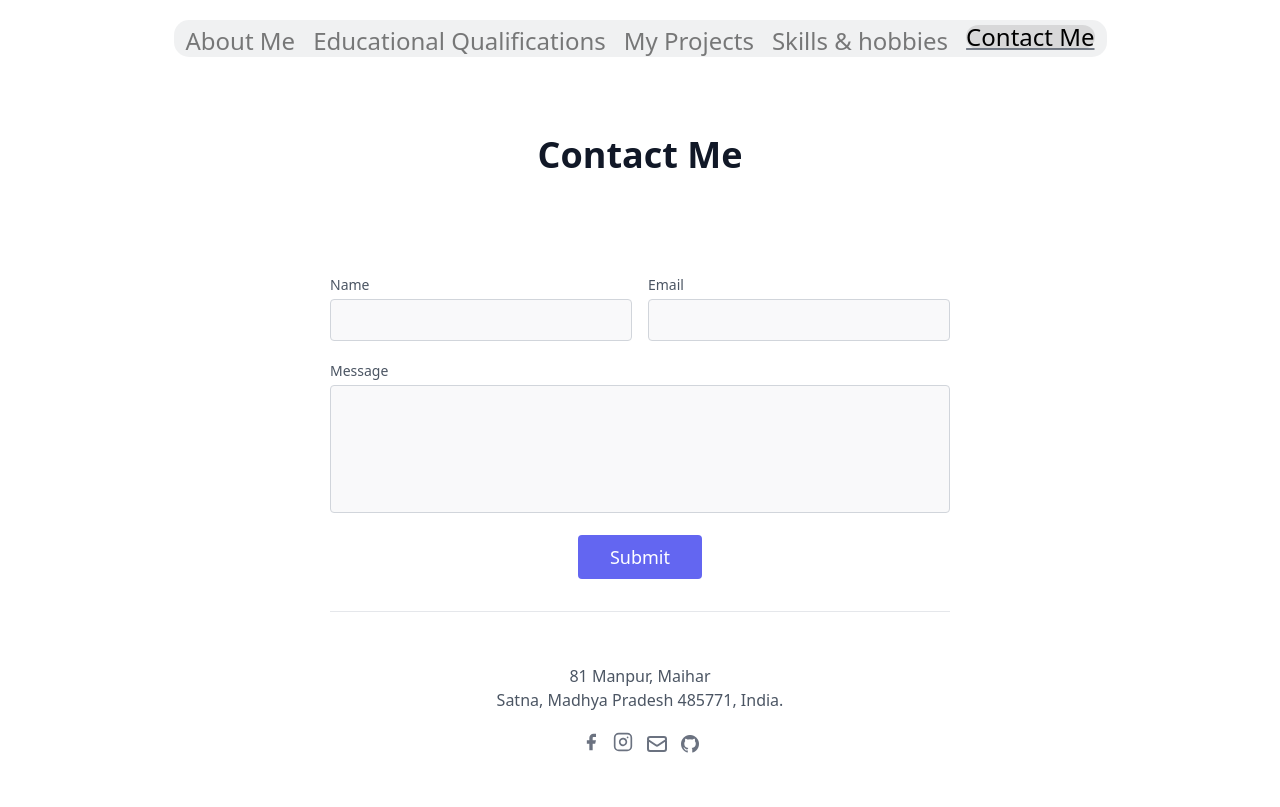
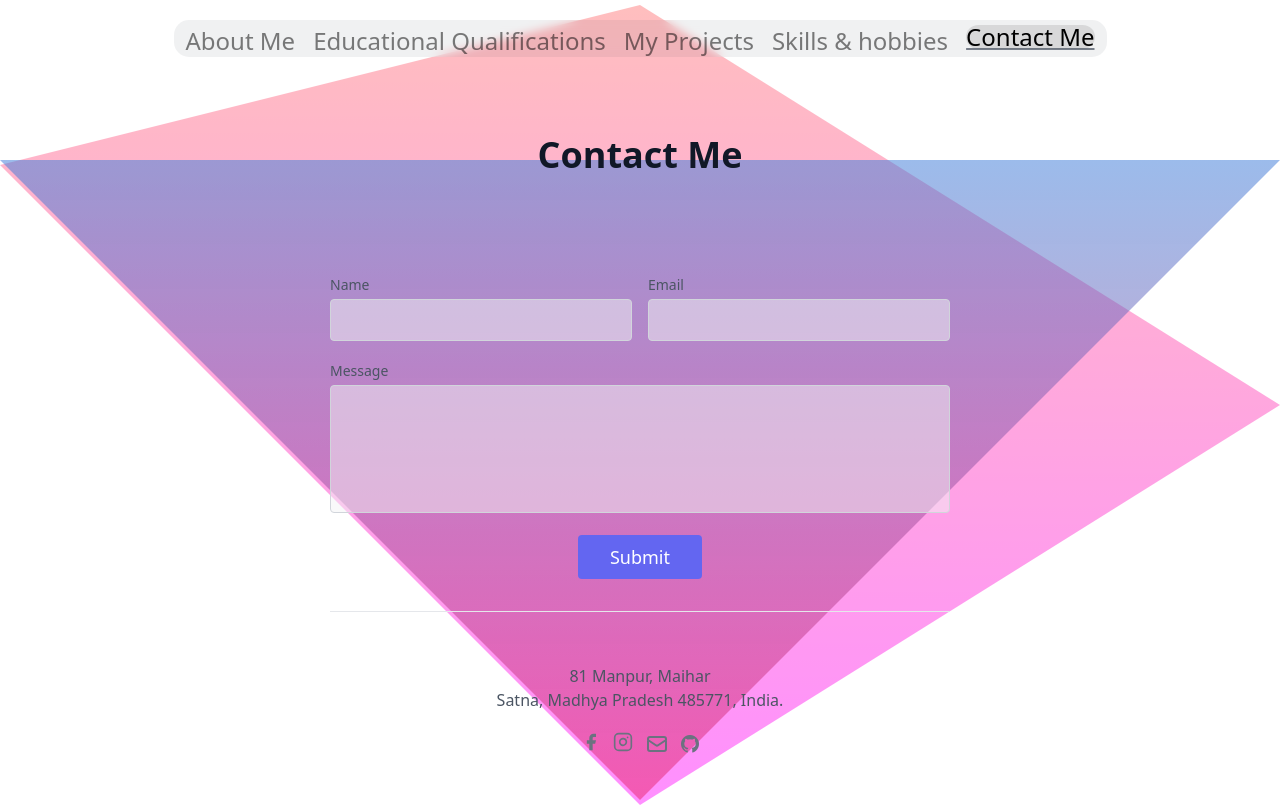
Before and after one commit to sushantsharma08/portfolio, an Angular app in the folder portfolio/: page /my-contacts in a window 1280 px wide. Shown: the top 807 px of the page. Built offline with nearby package versions, Linux system fonts and the light colour scheme.

Commit message:
contact page styling

```diff
--- a/portfolio/src/app/component/routed-component/routed-components/contact-me/contact-me.component.html
+++ b/portfolio/src/app/component/routed-component/routed-components/contact-me/contact-me.component.html
@@ -1,5 +1,4 @@
-<!-- Content -->
-
+<div class="contact">
     <div class=" px-20 mx-auto ">
         <span class="EducationalQualification font-bold title-font text-4xl text-center text-gray-900 "
         >
@@ -51,10 +50,6 @@
 
                 <div *ngIf="submitted" class="font-bold text-green-700 text-center animate-pulse mt-4">{{submitMessage}}</div>
                 <div class="p-2 w-full pt-8 mt-8 border-t border-gray-200 text-center">
-
-                <!-- <svg xmlns="http://www.w3.org/2000/svg" class="h-5 w-5" viewBox="0 0 20 20" fill="currentColor">
-                            <path fill-rule="evenodd" d="M5.05 4.05a7 7 0 119.9 9.9L10 18.9l-4.95-4.95a7 7 0 010-9.9zM10 11a2 2 0 100-4 2 2 0 000 4z" clip-rule="evenodd" />
-                    </svg> -->
                     <p class="leading-normal my-5">81 Manpur, Maihar
                         <br>Satna, Madhya Pradesh 485771, India.
                     </p>
@@ -91,5 +86,4 @@
             </div>
         </div>
     </section>
-
-<script src="https://cdnjs.cloudflare.com/ajax/libs/firebase/7.14.1-0/firebase.js"></script>
+</div>
--- a/portfolio/src/app/component/routed-component/routed-components/contact-me/contact-me.component.scss
+++ b/portfolio/src/app/component/routed-component/routed-components/contact-me/contact-me.component.scss
@@ -0,0 +1,22 @@
+.contact::before{
+    content: " ";
+    position: absolute;
+    top: 5px;
+    left: 0;
+    width: 100%;
+    height: 100%;
+    background: linear-gradient(rgba(255, 0, 0, 0.253),rgba(255, 0, 255, 0.438));
+    clip-path: polygon(50% 0%, 100% 50%, 50% 100%, 0% 20%);
+    z-index: -1;
+}
+.contact::after{
+    content: "";
+    position: fixed;
+    top: 0;
+    left: 0;
+    width: 100%;
+    height: 100%;
+    background: linear-gradient(#2195f38c,#e91e627a);
+    clip-path: polygon( 50% 100%, 0% 20%,50% 20%, 100% 20%);
+    z-index: -1;
+}
--- a/portfolio/src/app/component/routed-component/routed-components/home/home.component.html
+++ b/portfolio/src/app/component/routed-component/routed-components/home/home.component.html
@@ -6,10 +6,11 @@
         <img src="assets/Images/image.jpg" class="opacity-90 rounded-lg  " alt="">
       </div> -->
 
-      <div class="rounded-lg h-96  overflow-hidden float-right ml-6">
-        <img alt="content" class="object-cover object-center h-full w-full" src="assets/Images/image.jpg">
-      </div>
 
+      <div class="mb-11  border-2 ">
+        <div class="rounded-lg h-96  overflow-hidden float-right ml-6">
+          <img alt="content" class="object-cover object-center h-full w-full" src="assets/Images/image.jpg">
+        </div>
 
         <p class="leading-relaxed" style="padding-left: 4rem; padding-right: 4rem; ">
           Hello Folks,<br>
@@ -32,8 +33,9 @@
           Looking for working environment where performance is rewarded with more responsibilities and knowlege to grow
           along with.
         </p>
+      </div>
 
-        <br>
+      <div class="text-center">
         <div class="font-bold title-font text-black/[0.63] text-center text-4xl ">
           Educational Background
         </div>
@@ -53,16 +55,15 @@
         </div>
         <br>
         <p class="leading-relaxed m-[1%]" style="padding-left: 4rem; padding-right: 4rem; ">
-          Working in Amantya technologies as a Software Engineer Intern, It is a Telecommunications company. In my
-          internship period I worked as an front-end developer (Angular Dev.) for 2 months, Built some projects, and
-          this
-          portfolio was made using the same JS framework.
+          Worked at Amantya technologies as a Software Engineer Intern, It is a Telecommunications company. In my
+          internship period of 2 months I worked as an front-end developer (Angular Dev.), Built some projects,
+          this portfolio was also made using the same JS framework.
         </p>
         <div class="flex justify-center"> <a href="assets/docs/Sushant Sharma.docx"><button
               class="mt-5 p-2 border-4 border-[#c5bad0] bg-gray-400/[0.6] rounded ">Download Resume.</button></a>
         </div>
 
-
+      </div>
 
 
 
```
Also changed, not shown: 1 other file (tests, documents, lock files or other folders). Lines whose indentation alone changed are shown as unchanged.
